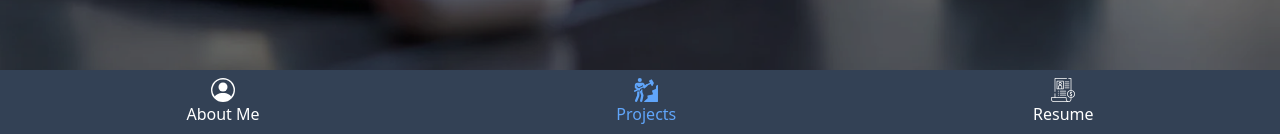
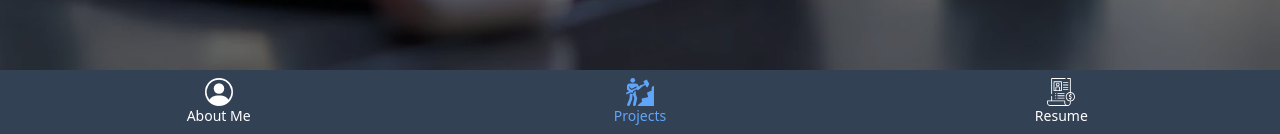
Before and after one commit to EP-coode/portfolio_v2, a Next.js app: page / in a window 1280 px wide. Shown: the part 666-800 px from the top of the page. Built offline with nearby package versions, Linux system fonts and the light colour scheme.

Commit message:
make navigation work on firefox

```diff
--- a/src/components/Banner.tsx
+++ b/src/components/Banner.tsx
@@ -12,7 +12,7 @@ export default function Banner({ title }: Props) {
     <div className="h-screen">
       <h1
         className="
-          text-center text-white text-4xl xsm:text-6xl text-shadow font-medium
+          text-center text-white text-4xl xs:text-6xl text-shadow font-medium
           w-full p-7 pb-32 z-10
           absolute top-1/2 left-1/2 transform -translate-x-1/2 -translate-y-1/2
       "
--- a/src/components/BottomNav.tsx
+++ b/src/components/BottomNav.tsx
@@ -4,7 +4,7 @@ type BottomNavProps = {
 
 const BottomNav = ({ children }: BottomNavProps) => {
   return (
-    <nav className="h-16 w-full sticky bottom-0 left-0 bg-slate-700 flex justify-around align-middle p-2 min-w-fit">
+    <nav className="h-14 xs:h-16 w-full text-sm sticky bottom-0 left-0 bg-slate-700 flex justify-around align-middle p-2">
       {children}
     </nav>
   );
--- a/src/components/BottomNavAction.tsx
+++ b/src/components/BottomNavAction.tsx
@@ -16,7 +16,7 @@ export default function BottomNavAction({
   return (
     <div
       className={classNames(
-        "flex flex-col h-full min-w-fit items-center mx-2 transition-transform cursor-pointer",
+        "flex flex-col h-full items-center mx-2 cursor-pointer transition-colors basis-20",
         {
           "text-blue-400": isActive,
           "text-white": !isActive,
@@ -24,7 +24,7 @@ export default function BottomNavAction({
       )}
       onClick={() => action && action()}
     >
-      <div className="w-fit h-fit flex-grow">{icon}</div>
+      <div className="flex-grow h-2 w-full flex justify-center">{icon}</div>
       <div>{label}</div>
     </div>
   );
--- a/src/icons/CirclePersonIcon.tsx
+++ b/src/icons/CirclePersonIcon.tsx
@@ -4,8 +4,8 @@ import { SVGProps } from "react";
 const SvgComponent = (props: SVGProps<SVGSVGElement>) => (
   <svg
     viewBox="0 0 16 16"
+    height="100%"
     xmlns="http://www.w3.org/2000/svg"
-    height="100%"
     fill="currentColor"
     {...props}
   >
--- a/src/icons/ResumeIcon.tsx
+++ b/src/icons/ResumeIcon.tsx
@@ -5,7 +5,6 @@ const ResumeIcon = (props: SVGProps<SVGSVGElement>) => (
   <svg
     xmlns="http://www.w3.org/2000/svg"
     viewBox="0 0 512 512"
-    height="100%"
     fill="currentColor"
     {...props}
   >
--- a/src/icons/WorkerIcon.tsx
+++ b/src/icons/WorkerIcon.tsx
@@ -3,7 +3,6 @@ import { SVGProps } from "react";
 
 const WorkerIcon = (props: SVGProps<SVGSVGElement>) => (
   <svg
-    height="100%"
     xmlns="http://www.w3.org/2000/svg"
     viewBox="0 0 305.762 305.762"
     fill="currentColor"
--- a/tailwind.config.js
+++ b/tailwind.config.js
@@ -4,7 +4,7 @@ module.exports = {
   theme: {
     extend: {
       screens: {
-        xsm: "300px",
+        xs: "300px",
       },
       colors: {
         "gray-light": "#2C2222",
```
